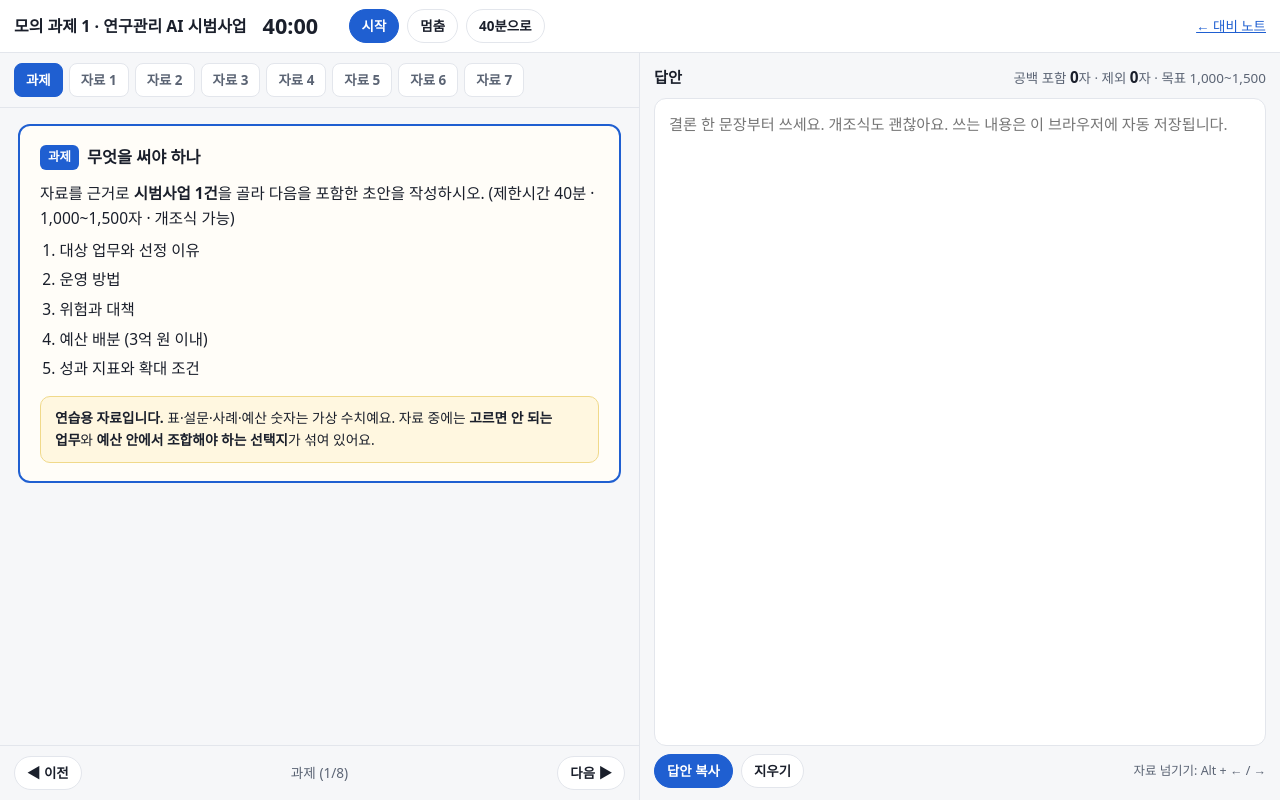
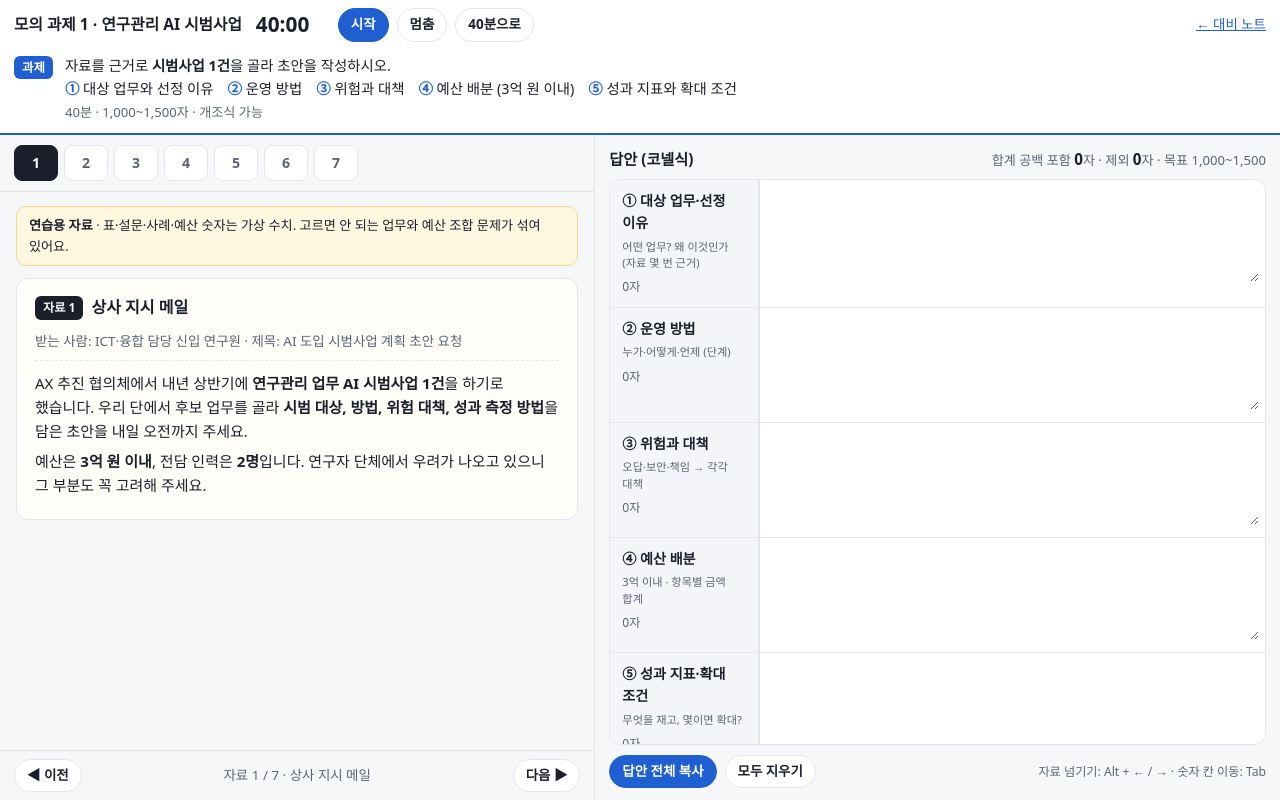
Before and after one commit to idayon/nrf-interview-prep, a plain HTML site: page mock1.html in a window 1280 px wide. Drawn offline with Linux system fonts and the light colour scheme.

Commit message:
모의 과제: 과제 상단 고정, 자료 번호 탭, 코넬식 답안(단서 칸·답 칸·요약)
Co-Authored-By: Claude Opus 5.5 <noreply@anthropic.com>

```diff
--- a/mock1.html
+++ b/mock1.html
@@ -5,66 +5,90 @@
 <meta name="viewport" content="width=device-width,initial-scale=1">
 <title>모의 과제 1 · 연구관리 AI 시범사업</title>
 <style>
-:root{--bg:#f6f7f9;--card:#fff;--ink:#1a1f2b;--sub:#5b6474;--line:#e3e6ec;--accent:#1f5fd1;--accent-soft:#e8f0fe;--warn-bg:#fff7e0;--warn-line:#f0d98a;--paper:#fffdf8}
-@media (prefers-color-scheme:dark){:root{--bg:#12151b;--card:#1b2029;--ink:#e8ebf1;--sub:#9aa3b3;--line:#2c3340;--accent:#7aa7ff;--accent-soft:#1d2b47;--warn-bg:#2b2616;--warn-line:#5a4d1f;--paper:#1f232c}}
+:root{--bg:#f6f7f9;--card:#fff;--ink:#1a1f2b;--sub:#5b6474;--line:#e3e6ec;--accent:#1f5fd1;--accent-soft:#e8f0fe;--warn-bg:#fff7e0;--warn-line:#f0d98a;--paper:#fffdf8;--cue:#f3f5f9}
+@media (prefers-color-scheme:dark){:root{--bg:#12151b;--card:#1b2029;--ink:#e8ebf1;--sub:#9aa3b3;--line:#2c3340;--accent:#7aa7ff;--accent-soft:#1d2b47;--warn-bg:#2b2616;--warn-line:#5a4d1f;--paper:#1f232c;--cue:#161a22}}
 *{box-sizing:border-box}
 html,body{height:100%}
-body{margin:0;background:var(--bg);color:var(--ink);font-family:"Pretendard","Apple SD Gothic Neo","Malgun Gothic","Noto Sans KR",system-ui,sans-serif;line-height:1.65;font-size:15.5px;word-break:keep-all;display:flex;flex-direction:column}
+body{margin:0;background:var(--bg);color:var(--ink);font-family:"Pretendard","Apple SD Gothic Neo","Malgun Gothic","Noto Sans KR",system-ui,sans-serif;line-height:1.6;font-size:15px;word-break:keep-all;display:flex;flex-direction:column}
 a{color:var(--accent)}
-.top{flex:none;display:flex;gap:8px;align-items:center;flex-wrap:wrap;padding:8px 14px;border-bottom:1px solid var(--line);background:var(--card)}
-.top h1{font-size:1rem;margin:0 8px 0 0;white-space:nowrap}
-.clock{font-size:1.35rem;font-weight:800;font-variant-numeric:tabular-nums;min-width:78px}
 .btn{border:1px solid var(--line);background:var(--card);color:var(--ink);padding:5px 12px;border-radius:999px;font:inherit;font-size:.84rem;font-weight:600;cursor:pointer;white-space:nowrap}
 .btn.pri{background:var(--accent);border-color:var(--accent);color:#fff}
 @media (prefers-color-scheme:dark){.btn.pri{color:#10131a}}
+
+/* 맨 위 고정: 제목 + 타이머 + 과제 */
+.head{flex:none;background:var(--card);border-bottom:2px solid var(--accent)}
+.bar{display:flex;gap:8px;align-items:center;flex-wrap:wrap;padding:8px 14px}
+.bar h1{font-size:.98rem;margin:0 6px 0 0;white-space:nowrap}
+.clock{font-size:1.3rem;font-weight:800;font-variant-numeric:tabular-nums;min-width:74px}
 .back{margin-left:auto;font-size:.84rem}
-.split{flex:1;min-height:0;display:grid;grid-template-columns:1fr 1fr}
+.task{display:flex;gap:12px;align-items:flex-start;padding:4px 14px 10px;font-size:.9rem}
+.task .lab{flex:none;background:var(--accent);color:#fff;border-radius:6px;font-weight:800;font-size:.78rem;padding:2px 8px;margin-top:2px}
+@media (prefers-color-scheme:dark){.task .lab{color:#10131a}}
+.task ol{margin:0;padding:0;list-style:none;display:flex;flex-wrap:wrap;gap:4px 14px}
+.task li b{color:var(--accent)}
+.task .cond{color:var(--sub);font-size:.82rem;margin-top:2px}
+
+/* 본문: 왼쪽 자료 | 오른쪽 코넬 답안 */
+.split{flex:1;min-height:0;display:grid;grid-template-columns:minmax(0,1fr) minmax(0,1.15fr)}
 .pane{min-height:0;display:flex;flex-direction:column}
 .left{border-right:1px solid var(--line)}
-.tabs{flex:none;display:flex;gap:6px;overflow-x:auto;padding:10px 14px;border-bottom:1px solid var(--line);scrollbar-width:thin}
-.tab{flex:none;border:1px solid var(--line);background:var(--card);color:var(--sub);border-radius:8px;padding:5px 11px;font:inherit;font-size:.84rem;font-weight:700;cursor:pointer}
+.tabs{flex:none;display:flex;gap:6px;padding:10px 14px;border-bottom:1px solid var(--line);overflow-x:auto}
+.tab{flex:none;min-width:44px;border:1px solid var(--line);background:var(--card);color:var(--sub);border-radius:8px;padding:6px 10px;font:inherit;font-size:.88rem;font-weight:800;cursor:pointer}
 .tab[aria-selected="true"]{background:var(--ink);color:var(--bg);border-color:var(--ink)}
-.tab.task{border-color:var(--accent);color:var(--accent)}
-.tab.task[aria-selected="true"]{background:var(--accent);color:#fff}
-.view{flex:1;min-height:0;overflow:auto;padding:16px 18px}
-.doc{display:none;background:var(--paper);border:1px solid var(--line);border-radius:12px;padding:18px 20px}
+.view{flex:1;min-height:0;overflow:auto;padding:14px 16px}
+.doc{display:none;background:var(--paper);border:1px solid var(--line);border-radius:12px;padding:16px 18px}
 .doc.on{display:block}
-.doc h2{font-size:1.02rem;margin:0 0 10px;display:flex;gap:8px;align-items:center}
-.num{flex:none;background:var(--ink);color:var(--bg);border-radius:6px;font-size:.78rem;padding:2px 8px}
-.doc.taskdoc{border:2px solid var(--accent)}
-.doc.taskdoc .num{background:var(--accent);color:#fff}
-.meta{font-size:.85rem;color:var(--sub);border-bottom:1px dashed var(--line);padding-bottom:8px;margin-bottom:10px}
+.doc h2{font-size:1rem;margin:0 0 10px;display:flex;gap:8px;align-items:center}
+.num{flex:none;background:var(--ink);color:var(--bg);border-radius:6px;font-size:.76rem;padding:2px 8px}
+.meta{font-size:.84rem;color:var(--sub);border-bottom:1px dashed var(--line);padding-bottom:8px;margin-bottom:10px}
 .doc p{margin:6px 0}
-.doc ul,.doc ol{margin:6px 0;padding-left:1.25em}
+.doc ul{margin:6px 0;padding-left:1.25em}
 .doc li{margin:4px 0}
 .tw{overflow-x:auto}
-table{border-collapse:collapse;width:100%;font-size:.9rem}
+table{border-collapse:collapse;width:100%;font-size:.88rem}
 th,td{border:1px solid var(--line);padding:7px 9px;text-align:left;vertical-align:top}
 th{background:var(--accent-soft);white-space:nowrap}
 td.n{text-align:right;white-space:nowrap;font-variant-numeric:tabular-nums}
-.warn{background:var(--warn-bg);border:1px solid var(--warn-line);border-radius:10px;padding:10px 14px;font-size:.86rem;margin-top:14px}
-.nav{flex:none;display:flex;justify-content:space-between;align-items:center;padding:10px 14px;border-top:1px solid var(--line)}
-.pos{font-size:.85rem;color:var(--sub)}
-.right{padding:12px 14px;gap:8px}
-.rhead{flex:none;display:flex;justify-content:space-between;align-items:center;gap:8px;flex-wrap:wrap}
+.warn{background:var(--warn-bg);border:1px solid var(--warn-line);border-radius:10px;padding:8px 12px;font-size:.82rem;margin:0 0 12px}
+.nav{flex:none;display:flex;justify-content:space-between;align-items:center;padding:8px 14px;border-top:1px solid var(--line)}
+.pos{font-size:.84rem;color:var(--sub)}
+
+/* 코넬식 답안 */
+.right{overflow:auto;padding:12px 14px}
+.rhead{display:flex;justify-content:space-between;align-items:center;gap:8px;flex-wrap:wrap;margin-bottom:8px}
 .rhead b{font-size:.95rem}
-.cnt{font-size:.84rem;color:var(--sub)}
+.cnt{font-size:.82rem;color:var(--sub)}
 .cnt b{color:var(--ink)}
-textarea{flex:1;min-height:0;width:100%;padding:12px 14px;border-radius:12px;border:1px solid var(--line);background:var(--card);color:var(--ink);font:inherit;font-size:.95rem;line-height:1.75;resize:none}
-.rfoot{flex:none;display:flex;gap:8px;flex-wrap:wrap}
-.hint{font-size:.78rem;color:var(--sub);margin-left:auto;align-self:center}
-@media (max-width:760px){
-  .split{grid-template-columns:1fr;grid-template-rows:52% 48%}
+.cornell{border:1px solid var(--line);border-radius:12px;overflow:hidden;background:var(--card)}
+.row{display:grid;grid-template-columns:150px minmax(0,1fr);border-bottom:1px solid var(--line)}
+.row:last-child{border-bottom:0}
+.cue{background:var(--cue);border-right:2px solid var(--line);padding:10px 12px;font-size:.84rem}
+.cue b{display:block;font-size:.88rem;margin-bottom:4px}
+.cue small{color:var(--sub);line-height:1.45;display:block}
+.cue .c{margin-top:6px;font-size:.76rem;color:var(--sub)}
+.cell{padding:6px}
+.cell textarea{width:100%;min-height:96px;border:0;outline:0;background:transparent;color:var(--ink);font:inherit;font-size:.93rem;line-height:1.7;resize:vertical;padding:6px 8px}
+.cell textarea:focus{background:var(--accent-soft);border-radius:8px}
+.row.sum{border-top:2px solid var(--ink)}
+.row.sum .cue{background:var(--accent-soft)}
+.rfoot{display:flex;gap:8px;flex-wrap:wrap;margin-top:10px;align-items:center}
+.hint{font-size:.76rem;color:var(--sub);margin-left:auto}
+
+@media (max-width:800px){
+  .bar h1{display:none}
+  .task ol{display:block}
+  .split{grid-template-columns:1fr;grid-template-rows:45% 55%}
   .left{border-right:0;border-bottom:2px solid var(--line)}
-  .top h1{display:none}
-  .view{padding:12px}
-  .doc{padding:14px}
+  .row{grid-template-columns:96px minmax(0,1fr)}
+  .cue small{display:none}
   .hint{display:none}
 }
 </style>
 </head>
 <body>
-<div class="top">
+
+<div class="head">
+  <div class="bar">
     <h1>모의 과제 1 · 연구관리 AI 시범사업</h1>
     <span class="clock" id="clock">40:00</span>
     <button class="btn pri" id="start">시작</button>
@@ -72,27 +96,30 @@ textarea{flex:1;min-height:0;width:100%;padding:12px 14px;border-radius:12px;bor
     <button class="btn" id="reset">40분으로</button>
     <a class="back" href="./">← 대비 노트</a>
   </div>
+  <div class="task">
+    <span class="lab">과제</span>
+    <div>
+      <div>자료를 근거로 <b>시범사업 1건</b>을 골라 초안을 작성하시오.</div>
+      <ol><li><b>①</b> 대상 업무와 선정 이유</li><li><b>②</b> 운영 방법</li><li><b>③</b> 위험과 대책</li><li><b>④</b> 예산 배분 (3억 원 이내)</li><li><b>⑤</b> 성과 지표와 확대 조건</li></ol>
+      <div class="cond">40분 · 1,000~1,500자 · 개조식 가능</div>
+    </div>
+  </div>
+</div>
 
 <div class="split">
   <div class="pane left">
     <div class="tabs" id="tabs" role="tablist"></div>
     <div class="view" id="view">
+      <div class="warn"><b>연습용 자료</b> · 표·설문·사례·예산 숫자는 가상 수치. 고르면 안 되는 업무와 예산 조합 문제가 섞여 있어요.</div>
 
-      <section class="doc taskdoc" data-name="과제">
-        <h2><span class="num">과제</span>무엇을 써야 하나</h2>
-        <p>자료를 근거로 <b>시범사업 1건</b>을 골라 다음을 포함한 초안을 작성하시오. (제한시간 40분 · 1,000~1,500자 · 개조식 가능)</p>
-        <ol><li>대상 업무와 선정 이유</li><li>운영 방법</li><li>위험과 대책</li><li>예산 배분 (3억 원 이내)</li><li>성과 지표와 확대 조건</li></ol>
-        <div class="warn"><b>연습용 자료입니다.</b> 표·설문·사례·예산 숫자는 가상 수치예요. 자료 중에는 <b>고르면 안 되는 업무</b>와 <b>예산 안에서 조합해야 하는 선택지</b>가 섞여 있어요.</div>
-      </section>
-
-      <section class="doc" data-name="자료 1">
+      <section class="doc">
         <h2><span class="num">자료 1</span>상사 지시 메일</h2>
         <div class="meta">받는 사람: ICT·융합 담당 신입 연구원 · 제목: AI 도입 시범사업 계획 초안 요청</div>
         <p>AX 추진 협의체에서 내년 상반기에 <b>연구관리 업무 AI 시범사업 1건</b>을 하기로 했습니다. 우리 단에서 후보 업무를 골라 <b>시범 대상, 방법, 위험 대책, 성과 측정 방법</b>을 담은 초안을 내일 오전까지 주세요.</p>
         <p>예산은 <b>3억 원 이내</b>, 전담 인력은 <b>2명</b>입니다. 연구자 단체에서 우려가 나오고 있으니 그 부분도 꼭 고려해 주세요.</p>
       </section>
 
-      <section class="doc" data-name="자료 2">
+      <section class="doc">
         <h2><span class="num">자료 2</span>업무별 처리 현황 (내부 집계)</h2>
         <div class="tw"><table>
           <thead><tr><th>업무</th><th>연간 건수</th><th>1건당 처리</th><th>담당자 의견</th></tr></thead>
@@ -106,7 +133,7 @@ textarea{flex:1;min-height:0;width:100%;padding:12px 14px;border-radius:12px;bor
         </table></div>
       </section>
 
-      <section class="doc" data-name="자료 3">
+      <section class="doc">
         <h2><span class="num">자료 3</span>연구자 설문 (응답 1,200명)</h2>
         <div class="tw"><table>
           <thead><tr><th>문항</th><th>결과</th></tr></thead>
@@ -120,12 +147,12 @@ textarea{flex:1;min-height:0;width:100%;padding:12px 14px;border-radius:12px;bor
         <ul><li>"연구비보다 행정 서류가 더 힘들다."</li><li>"보완 요청이 늦게 와서 연구 일정이 꼬인다."</li><li>"AI가 틀린 안내를 하면 책임은 누가 지나?"</li></ul>
       </section>
 
-      <section class="doc" data-name="자료 4">
+      <section class="doc">
         <h2><span class="num">자료 4</span>언론 기사 요약</h2>
         <p>국정감사에서 연구부정 조사가 6개월 원칙을 넘긴 사례가 절반 이상이라는 지적이 나왔다. 한편 재단은 3월 <b>NRF 인공지능 위원회</b>를 만들고 <b>규정 안내 챗봇, 평가의견 적정성 확인</b>을 시범 운영 중이다. 일부 연구자 단체는 "AI 평가는 책임 소재가 불분명하다"며 신중론을 폈다.</p>
       </section>
 
-      <section class="doc" data-name="자료 5">
+      <section class="doc">
         <h2><span class="num">자료 5</span>다른 기관 사례</h2>
         <ul>
           <li><b>A기관</b> — 외부 상용 AI로 민원 답변을 자동화. 처리 시간 60% 감소. 그러나 <b>잘못된 규정 안내 3건</b>이 언론에 보도돼 3개월 만에 중단.</li>
@@ -133,7 +160,7 @@ textarea{flex:1;min-height:0;width:100%;padding:12px 14px;border-radius:12px;bor
         </ul>
       </section>
 
-      <section class="doc" data-name="자료 6">
+      <section class="doc">
         <h2><span class="num">자료 6</span>예산 견적</h2>
         <div class="tw"><table>
           <thead><tr><th>항목</th><th>금액</th></tr></thead>
@@ -146,14 +173,13 @@ textarea{flex:1;min-height:0;width:100%;padding:12px 14px;border-radius:12px;bor
         </table></div>
       </section>
 
-      <section class="doc" data-name="자료 7">
+      <section class="doc">
         <h2><span class="num">자료 7</span>관련 원칙 (발췌)</h2>
         <ul>
           <li>과제의 선정·평가 결과는 <b>평가위원의 판단</b>으로 결정하며, 재단은 평가 절차를 관리한다.</li>
           <li>연구자가 제출한 미공개 연구 내용은 <b>목적 외로 이용하거나 외부에 제공할 수 없다.</b></li>
         </ul>
       </section>
-
     </div>
     <div class="nav">
       <button class="btn" id="prev">◀ 이전</button>
@@ -164,43 +190,53 @@ textarea{flex:1;min-height:0;width:100%;padding:12px 14px;border-radius:12px;bor
 
   <div class="pane right">
     <div class="rhead">
-      <b>답안</b>
-      <span class="cnt">공백 포함 <b id="n1">0</b>자 · 제외 <b id="n2">0</b>자 · 목표 1,000~1,500</span>
+      <b>답안 (코넬식)</b>
+      <span class="cnt">합계 공백 포함 <b id="n1">0</b>자 · 제외 <b id="n2">0</b>자 · 목표 1,000~1,500</span>
     </div>
-    <textarea id="ans" placeholder="결론 한 문장부터 쓰세요. 개조식도 괜찮아요. 쓰는 내용은 이 브라우저에 자동 저장됩니다."></textarea>
+    <div class="cornell" id="cornell"></div>
     <div class="rfoot">
-      <button class="btn pri" id="copy">답안 복사</button>
-      <button class="btn" id="clear">지우기</button>
-      <span class="hint">자료 넘기기: Alt + ← / →</span>
+      <button class="btn pri" id="copy">답안 전체 복사</button>
+      <button class="btn" id="clear">모두 지우기</button>
+      <span class="hint">자료 넘기기: Alt + ← / → · 숫자 칸 이동: Tab</span>
     </div>
   </div>
 </div>
 
 <script>
 (function(){
-  const $=id=>document.getElementById(id), KEY="nrf-mock1";
-  const docs=[...document.querySelectorAll(".doc")];
-  let cur=0;
-  $("tabs").innerHTML=docs.map((d,i)=>'<button class="tab'+(i===0?' task':'')+'" role="tab" data-i="'+i+'">'+d.dataset.name+'</button>').join("");
+  const $=id=>document.getElementById(id);
+  /* 자료 탭 */
+  const docs=[...document.querySelectorAll(".doc")];let cur=0;
+  $("tabs").innerHTML=docs.map((d,i)=>'<button class="tab" role="tab" data-i="'+i+'">'+(i+1)+'</button>').join("");
   const tabs=[...document.querySelectorAll(".tab")];
   function show(i){cur=(i+docs.length)%docs.length;
     docs.forEach((d,j)=>d.classList.toggle("on",j===cur));
     tabs.forEach((t,j)=>t.setAttribute("aria-selected",j===cur));
-    tabs[cur].scrollIntoView({block:"nearest",inline:"nearest"});
-    $("view").scrollTop=0;$("pos").textContent=docs[cur].dataset.name+" ("+(cur+1)+"/"+docs.length+")";}
+    $("view").scrollTop=0;$("pos").textContent="자료 "+(cur+1)+" / "+docs.length+" · "+docs[cur].querySelector("h2").textContent.replace(/^자료 \d+/,"");}
   tabs.forEach(t=>t.onclick=()=>show(+t.dataset.i));
   $("prev").onclick=()=>show(cur-1);$("next").onclick=()=>show(cur+1);
   document.addEventListener("keydown",e=>{if(e.altKey&&e.key==="ArrowRight"){e.preventDefault();show(cur+1);}if(e.altKey&&e.key==="ArrowLeft"){e.preventDefault();show(cur-1);}});
   show(0);
 
-  const ta=$("ans");
-  try{ta.value=localStorage.getItem(KEY)||""}catch(e){}
-  function count(){const v=ta.value;$("n1").textContent=v.length.toLocaleString();$("n2").textContent=v.replace(/\s/g,"").length.toLocaleString();}
-  ta.addEventListener("input",()=>{count();try{localStorage.setItem(KEY,ta.value)}catch(e){}});
+  /* 코넬식 답안: 왼쪽 단서 칸 | 오른쪽 답 칸, 맨 아래 요약 */
+  const ROWS=[
+    ["q1","① 대상 업무·선정 이유","어떤 업무? 왜 이것인가 (자료 몇 번 근거)"],
+    ["q2","② 운영 방법","누가·어떻게·언제 (단계)"],
+    ["q3","③ 위험과 대책","오답·보안·책임 → 각각 대책"],
+    ["q4","④ 예산 배분","3억 이내 · 항목별 금액 합계"],
+    ["q5","⑤ 성과 지표·확대 조건","무엇을 재고, 몇이면 확대?"],
+    ["sum","결론 한 문장 (요약)","보고서 맨 앞에 들어갈 문장",true]
+  ];
+  const KEY="nrf-mock1c";let data={};try{data=JSON.parse(localStorage.getItem(KEY))||{}}catch(e){}
+  $("cornell").innerHTML=ROWS.map(r=>'<div class="row'+(r[3]?' sum':'')+'"><div class="cue"><b>'+r[1]+'</b><small>'+r[2]+'</small><div class="c" id="c_'+r[0]+'">0자</div></div><div class="cell"><textarea id="t_'+r[0]+'" aria-label="'+r[1]+'"></textarea></div></div>').join("");
+  ROWS.forEach(r=>{const ta=$("t_"+r[0]);ta.value=data[r[0]]||"";ta.addEventListener("input",()=>{data[r[0]]=ta.value;try{localStorage.setItem(KEY,JSON.stringify(data))}catch(e){}count();});});
+  function count(){let a=0,b=0;ROWS.forEach(r=>{const v=$("t_"+r[0]).value;a+=v.length;b+=v.replace(/\s/g,"").length;$("c_"+r[0]).textContent=v.length+"자";});$("n1").textContent=a.toLocaleString();$("n2").textContent=b.toLocaleString();}
   count();
-  $("copy").onclick=async()=>{try{await navigator.clipboard.writeText(ta.value)}catch(e){ta.select();document.execCommand("copy")}$("copy").textContent="복사됨 ✓";setTimeout(()=>$("copy").textContent="답안 복사",1500);};
-  $("clear").onclick=()=>{if(confirm("답안을 지울까요?")){ta.value="";count();try{localStorage.removeItem(KEY)}catch(e){}}};
+  function full(){const order=["sum","q1","q2","q3","q4","q5"];return order.map(k=>{const r=ROWS.find(x=>x[0]===k);const v=$("t_"+k).value.trim();return v?"["+r[1]+"]\n"+v:"";}).filter(Boolean).join("\n\n");}
+  $("copy").onclick=async()=>{const t=full();try{await navigator.clipboard.writeText(t)}catch(e){const x=document.createElement("textarea");x.value=t;document.body.appendChild(x);x.select();document.execCommand("copy");x.remove();}$("copy").textContent="복사됨 ✓";setTimeout(()=>$("copy").textContent="답안 전체 복사",1500);};
+  $("clear").onclick=()=>{if(confirm("답안을 모두 지울까요?")){ROWS.forEach(r=>$("t_"+r[0]).value="");data={};try{localStorage.removeItem(KEY)}catch(e){}count();}};
 
+  /* 타이머 */
   let left=2400,t=null;const fmt=s=>String(Math.floor(s/60)).padStart(2,"0")+":"+String(s%60).padStart(2,"0");
   function draw(){$("clock").textContent=left>0?fmt(left):"끝!";$("clock").style.color=left<=0?"#dc2626":left<=300?"#d97706":"";}
   $("start").onclick=()=>{if(t)return;t=setInterval(()=>{left--;draw();if(left<=0){clearInterval(t);t=null;try{navigator.vibrate&&navigator.vibrate(400)}catch(e){}}},1000);};
```
Lines whose indentation alone changed are shown as unchanged.
